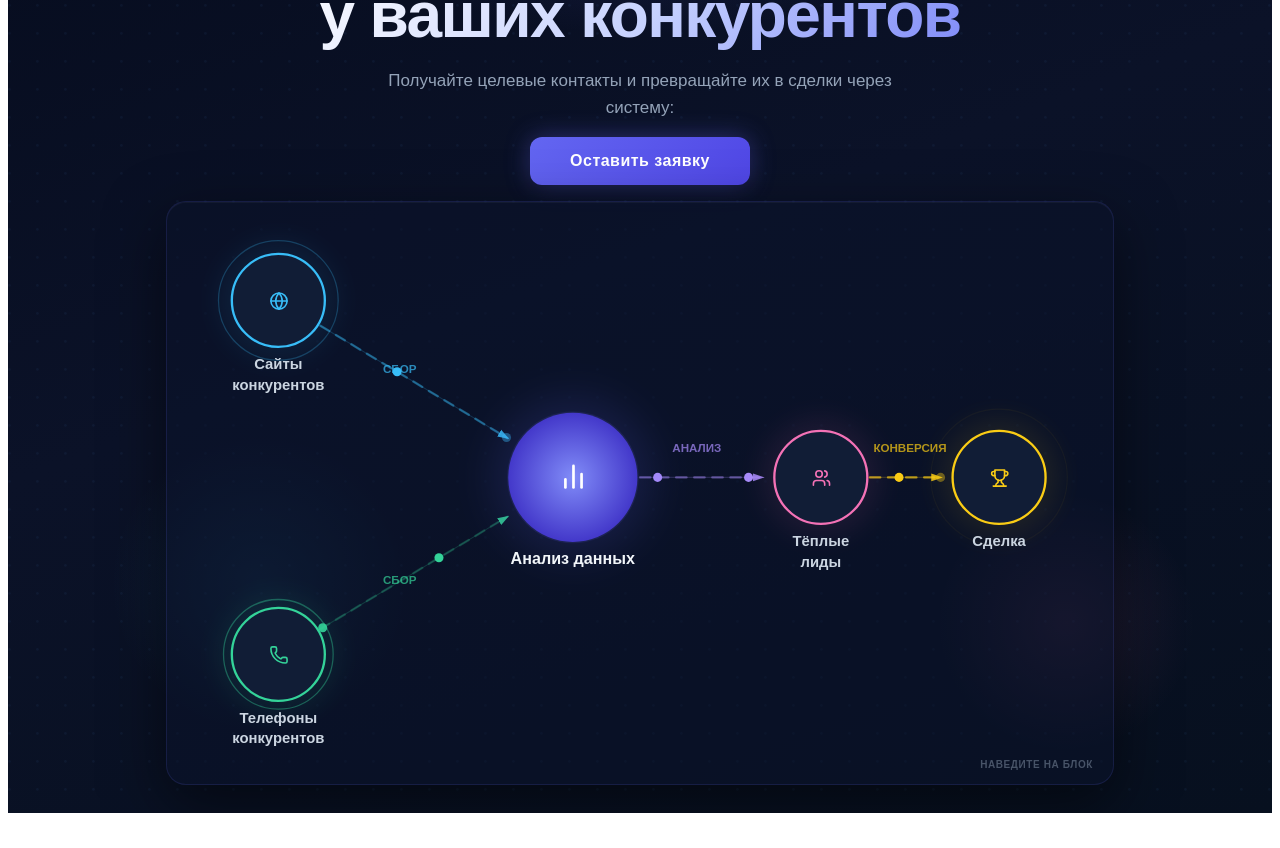
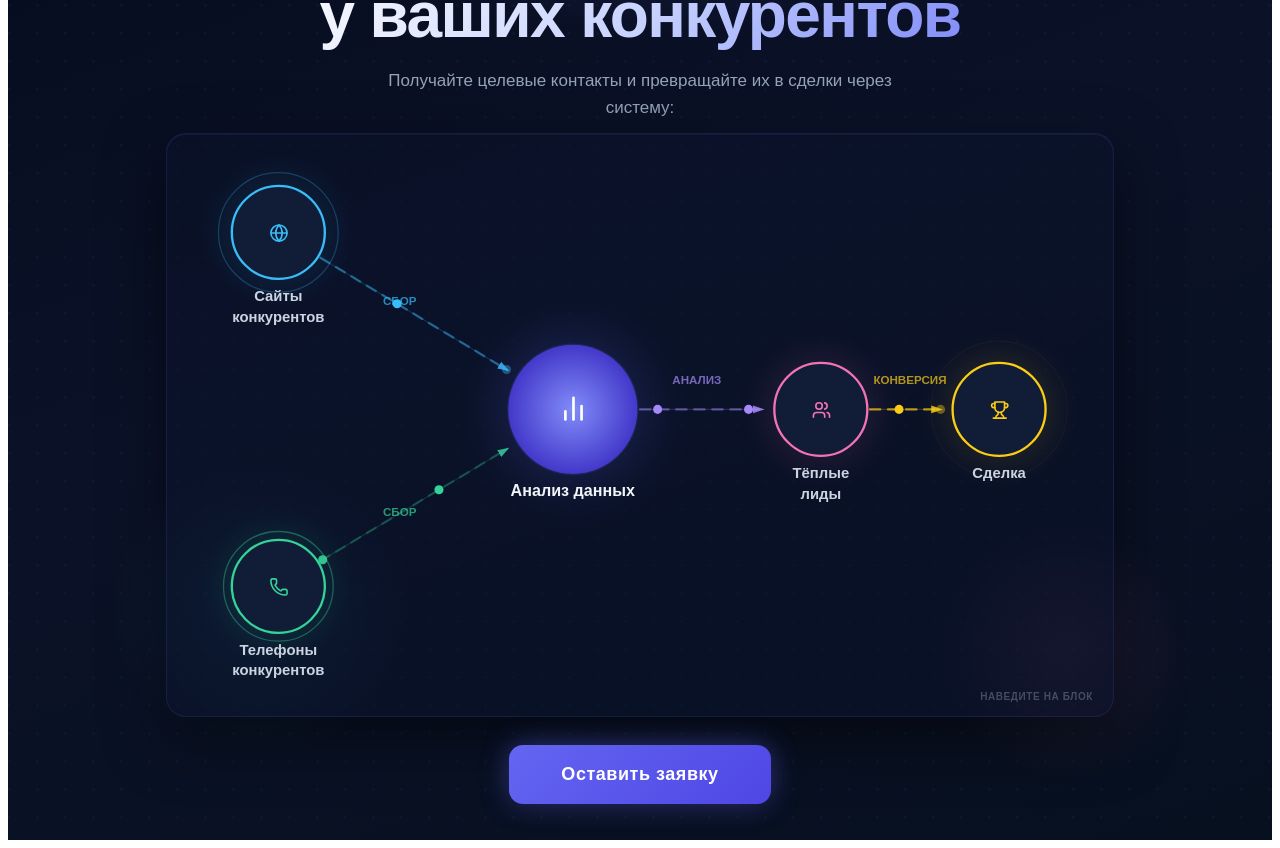
Before and after one commit to Asta-Alekseevna/-my-animation, a React (Vite) app: page / in a window 1280 px wide. Shown: the part 172-1020 px from the top of the page. Before the commit the page ends 993 px from the top, so only its background shows below. Built offline with nearby package versions, Linux system fonts and the light colour scheme.

Commit message:
Update App.tsx

```diff
--- a/src/app/App.tsx
+++ b/src/app/App.tsx
@@ -17,11 +17,11 @@ const SR = 36;
 const TOOLTIPS: Record<string, {
   title: string; text: string; px: number; py: number; pw: number; ph: number; color: string;
 }> = {
-  sites:  { title: "Сайты конкурентов",    text: "Укажите сайт конкурента (или свой) — и мы извлечём номера телефонов каждого посетителя.",                 px: 128, py: 60,  pw: 210, ph: 120, color: "#38bdf8" },
-  phones: { title: "Телефоны конкурентов", text: "Загрузите номера конкурентов — получите полный список их входящих и исходящих номеров.",                  px: 128, py: 320, pw: 210, ph: 120, color: "#34d399" },
-  center: { title: "Анализ данных",        text: "Собранные данные автоматически структурируются и передаются в наш колл-центр.",                            px: 180, py: 68,  pw: 252, ph: 110, color: "#818cf8" },
-  leads:  { title: "Тёплые лиды",          text: "Наш колл-центр обрабатывает номера по скрипту, отсеивая нецелевые в поиске тёплых лидов.",                px: 375, py: 68,  pw: 228, ph: 120, color: "#f472b6" },
-  deal:   { title: "Сделка",               text: "Вам остаётся только обработать полученных лидов и довести их до сделки.",                                  px: 365, py: 180, pw: 218, ph: 110, color: "#facc15" },
+  sites:  { title: "Сайты конкурентов",    text: "Укажите сайт конкурента (или свой) — и мы извлечём номера телефонов каждого посетителя.",           px: 128, py: 60,  pw: 210, ph: 120, color: "#38bdf8" },
+  phones: { title: "Телефоны конкурентов", text: "Загрузите номера конкурентов — получите полный список их входящих и исходящих номеров.",              px: 128, py: 320, pw: 210, ph: 120, color: "#34d399" },
+  center: { title: "Анализ данных",        text: "Собранные данные автоматически структурируются и передаются в наш колл-центр.",                        px: 180, py: 68,  pw: 252, ph: 110, color: "#818cf8" },
+  leads:  { title: "Тёплые лиды",          text: "Наш колл-центр обрабатывает номера по скрипту, отсеивая нецелевые в поиске тёплых лидов.",            px: 375, py: 68,  pw: 228, ph: 120, color: "#f472b6" },
+  deal:   { title: "Сделка",               text: "Вам остаётся только обработать полученных лидов и довести их до сделки.",                              px: 365, py: 180, pw: 218, ph: 110, color: "#facc15" },
 };
 
 // ─── Connections ──────────────────────────────────────────────────────────────
@@ -47,7 +47,6 @@ function dir(from: { x: number; y: number }, to: { x: number; y: number }) {
   return { nx: dx / d, ny: dy / d };
 }
 
-// ─── Dashed animated line ─────────────────────────────────────────────────────
 function DashedLine({ x1, y1, x2, y2, color, delay }: { x1: number; y1: number; x2: number; y2: number; color: string; delay: number }) {
   return (
     <motion.line
@@ -61,7 +60,6 @@ function DashedLine({ x1, y1, x2, y2, color, delay }: { x1: number; y1: number;
   );
 }
 
-// ─── Flying particle ──────────────────────────────────────────────────────────
 function Particle({ x1, y1, x2, y2, color, delay }: { x1: number; y1: number; x2: number; y2: number; color: string; delay: number }) {
   return (
     <motion.circle
@@ -72,7 +70,6 @@ function Particle({ x1, y1, x2, y2, color, delay }: { x1: number; y1: number; x2
   );
 }
 
-// ─── Tooltip card ─────────────────────────────────────────────────────────────
 function TooltipCard({ id, active }: { id: string; active: boolean }) {
   const t = TOOLTIPS[id];
   if (!t) return null;
@@ -105,7 +102,6 @@ function TooltipCard({ id, active }: { id: string; active: boolean }) {
   );
 }
 
-// ─── Satellite node ───────────────────────────────────────────────────────────
 function SatNode({ node, active, onHover, idx }: {
   node: typeof NODES[0]; active: boolean; onHover: (id: string | null) => void; idx: number;
 }) {
@@ -146,7 +142,6 @@ function SatNode({ node, active, onHover, idx }: {
   );
 }
 
-// ─── Center node ──────────────────────────────────────────────────────────────
 function CenterNode({ active, onHover }: { active: boolean; onHover: (id: string | null) => void }) {
   const { x, y } = POS.center;
   return (
@@ -213,7 +208,7 @@ export default function App() {
       boxSizing: "border-box",
     }}>
 
-      {/* ── Dot grid background ── */}
+      {/* Dot grid */}
       <svg style={{ position: "absolute", inset: 0, width: "100%", height: "100%", opacity: 0.05, pointerEvents: "none", zIndex: 0 }}>
         <defs>
           <pattern id="dotpat" width="28" height="28" patternUnits="userSpaceOnUse">
@@ -223,22 +218,24 @@ export default function App() {
         <rect width="100%" height="100%" fill="url(#dotpat)" />
       </svg>
 
-      {/* ── Ambient glow blobs ── */}
+      {/* Glow blobs */}
       <div style={{ position: "absolute", top: -60, left: "50%", transform: "translateX(-50%)", width: 600, height: 260, background: "radial-gradient(ellipse, #6366f128 0%, transparent 70%)", pointerEvents: "none", zIndex: 0 }} />
-      <div style={{ position: "absolute", bottom: 80, left: "8%", width: 300, height: 300, background: "radial-gradient(circle, #38bdf81a 0%, transparent 70%)", pointerEvents: "none", zIndex: 0 }} />
+      <div style={{ position: "absolute", bottom: 80, left: "8%",  width: 300, height: 300, background: "radial-gradient(circle, #38bdf81a 0%, transparent 70%)", pointerEvents: "none", zIndex: 0 }} />
       <div style={{ position: "absolute", bottom: 60, right: "6%", width: 260, height: 260, background: "radial-gradient(circle, #f472b81a 0%, transparent 70%)", pointerEvents: "none", zIndex: 0 }} />
 
-      {/* ── TEXT BLOCK — top, centered ── */}
+      {/* ══════════════════════════════════════
+          TEXT BLOCK — badge + heading + description
+          (кнопка перемещена ПОД анимацию)
+         ══════════════════════════════════════ */}
       <div style={{
         position: "relative", zIndex: 1,
         display: "flex", flexDirection: "column", alignItems: "center",
         textAlign: "center",
-        padding: "28px 24px 16px",
+        padding: "28px 24px 12px",
         gap: 16,
         width: "100%",
         maxWidth: 820,
       }}>
-
         {/* Badge */}
         <motion.div
           initial={{ opacity: 0, y: -12 }}
@@ -294,36 +291,11 @@ export default function App() {
         >
           Получайте целевые контакты и превращайте их в&nbsp;сделки через систему:
         </motion.p>
-
-        {/* CTA Button */}
-        <motion.div
-          initial={{ opacity: 0, y: 12 }}
-          animate={{ opacity: 1, y: 0 }}
-          transition={{ duration: 0.55, delay: 0.3 }}
-        >
-          <motion.button
-            whileHover={{ scale: 1.05, boxShadow: "0 0 36px rgba(99,102,241,0.6)" }}
-            whileTap={{ scale: 0.97 }}
-            style={{
-              background: "linear-gradient(135deg, #6366f1 0%, #4f46e5 100%)",
-              color: "#fff",
-              border: "none",
-              borderRadius: 12,
-              padding: "15px 40px",
-              fontSize: 16,
-              fontWeight: 700,
-              fontFamily: "Montserrat, sans-serif",
-              cursor: "pointer",
-              letterSpacing: "0.03em",
-              boxShadow: "0 0 24px rgba(99,102,241,0.4), 0 4px 16px rgba(0,0,0,0.4)",
-            }}
-          >
-            Оставить заявку
-          </motion.button>
-        </motion.div>
       </div>
 
-      {/* ── ANIMATION ── */}
+      {/* ══════════════════════════════════════
+          ANIMATION — large schema
+         ══════════════════════════════════════ */}
       <motion.div
         initial={{ opacity: 0, y: 30 }}
         animate={{ opacity: 1, y: 0 }}
@@ -332,14 +304,13 @@ export default function App() {
           position: "relative", zIndex: 1,
           width: "100%",
           maxWidth: 980,
-          padding: "0 16px 28px",
+          padding: "0 16px 0",
           boxSizing: "border-box",
           flex: 1,
           display: "flex",
           alignItems: "stretch",
         }}
       >
-        {/* Glass frame */}
         <div style={{
           width: "100%",
           borderRadius: 20,
@@ -351,7 +322,6 @@ export default function App() {
           padding: "8px",
           boxSizing: "border-box",
         }}>
-
           <motion.svg
             viewBox="0 48 720 438"
             preserveAspectRatio="xMidYMid meet"
@@ -372,7 +342,6 @@ export default function App() {
               ))}
             </defs>
 
-            {/* All schema content — vertically centred in viewBox */}
             <g>
               {/* Connection lines */}
               {CONNS.map((c) => {
@@ -420,7 +389,6 @@ export default function App() {
               {["sites", "phones", "center", "leads", "deal"].map(id => (
                 <TooltipCard key={id} id={id} active={active === id} />
               ))}
-
             </g>
           </motion.svg>
 
@@ -431,9 +399,8 @@ export default function App() {
             transition={{ delay: 2.2, duration: 0.6 }}
             style={{
               position: "absolute",
-              bottom: 14,
-              right: 20,
-              color: "rgba(148,163,184,0.45)",
+              bottom: 14, right: 20,
+              color: "rgba(148,163,184,0.4)",
               fontSize: 10,
               fontWeight: 600,
               letterSpacing: "0.06em",
@@ -446,6 +413,38 @@ export default function App() {
         </div>
       </motion.div>
 
+      {/* ══════════════════════════════════════
+          CTA BUTTON — под анимацией
+         ══════════════════════════════════════ */}
+      <motion.div
+        initial={{ opacity: 0, y: 16 }}
+        animate={{ opacity: 1, y: 0 }}
+        transition={{ duration: 0.6, delay: 0.9 }}
+        style={{ position: "relative", zIndex: 1, padding: "28px 24px 36px" }}
+      >
+        <motion.a
+          href="https://conversion-lab.tilda.ws/#rec2213007531"
+          whileHover={{ scale: 1.05, boxShadow: "0 0 44px rgba(99,102,241,0.65)" }}
+          whileTap={{ scale: 0.97 }}
+          style={{
+            display: "inline-block",
+            background: "linear-gradient(135deg, #6366f1 0%, #4f46e5 100%)",
+            color: "#fff",
+            textDecoration: "none",
+            borderRadius: 14,
+            padding: "19px 52px",
+            fontSize: 18,
+            fontWeight: 700,
+            fontFamily: "Montserrat, sans-serif",
+            cursor: "pointer",
+            letterSpacing: "0.03em",
+            boxShadow: "0 0 28px rgba(99,102,241,0.45), 0 6px 20px rgba(0,0,0,0.4)",
+          }}
+        >
+          Оставить заявку
+        </motion.a>
+      </motion.div>
+
     </div>
   );
 }
```
